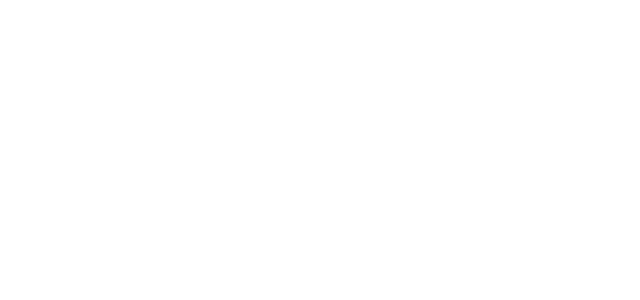
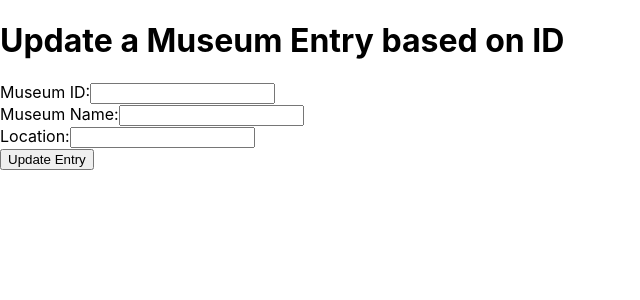
Before and after one commit to nxrob/Museum, a React (Create React App) app in the folder museum-react/: page /addMuseum in a window 1280 px wide. Before the commit this address had no page. Shown: the top 300 px of the page, without its empty margins (0-640 px from the left). Built offline with nearby package versions, Linux system fonts and the light colour scheme.

Commit message:
AddMuseum

```diff
--- a/museum-react/package.json
+++ b/museum-react/package.json
@@ -6,6 +6,7 @@
     "@testing-library/jest-dom": "^5.17.0",
     "@testing-library/react": "^13.4.0",
     "@testing-library/user-event": "^13.5.0",
+    "axios": "^1.6.7",
     "react": "^18.2.0",
     "react-dom": "^18.2.0",
     "react-router-dom": "^6.22.0",
--- /dev/null
+++ b/museum-react/src/AddMuseum.js
@@ -0,0 +1,85 @@
+import React, { useState } from 'react';
+import axios from 'axios';
+
+function AddMuseum() {
+  const [museum, setMuseum] = useState({
+    id: '',
+    name: '',
+    location: ''
+  });
+
+
+  const [message, setMessage] = useState('');
+  const [isError, setIsError] = useState(false);
+
+  const handleChange = (e) => {
+    const { name, value } = e.target;
+    setMuseum(prevState => ({
+      ...prevState,
+      [name]: value
+    }));
+  };
+
+  const handleSubmit = async (e) => {
+    e.preventDefault();
+    setMessage('');
+    setIsError(false);
+
+    try {
+      const response = await axios.put('http://localhost:8080/museum', museum);
+      console.log('Response:', response.data);
+      setMessage('Museum entry has been updated');
+    } catch (error) {
+      console.error('Error posting data:', error);
+      setMessage('Error');
+      setIsError(true);
+    }
+  };
+
+  return (
+    <div>
+      <form onSubmit={handleSubmit}>
+        <div>
+          <h1>Update a Museum Entry based on ID</h1>
+          <label>
+            Museum ID:
+            <input
+              type="number"
+              name="id"
+              value={museum.id}
+              onChange={handleChange}
+            />
+          </label>
+        </div>
+        <div>
+          <label>
+            Museum Name:
+            <input
+              type="text"
+              name="name"
+              value={museum.name}
+              onChange={handleChange}
+            />
+          </label>
+        </div>
+        <div>
+          <label>
+            Location:
+            <input
+              type="text"
+              name="location"
+              value={museum.location}
+              onChange={handleChange}
+            />
+          </label>
+        </div>
+        <button type="submit">Update Entry</button>
+      </form>
+      {message && (
+        <p style={{ color: isError ? 'red' : 'green' }}>{message}</p>
+      )}
+    </div>
+  );
+}
+
+export default AddMuseum;
--- a/museum-react/src/App.js
+++ b/museum-react/src/App.js
@@ -2,6 +2,7 @@ import React from 'react';
 import { BrowserRouter as Router, Route, Routes } from 'react-router-dom';
 import LandingPage from './LandingPage';
 import Museum from './Museum';
+import AddMuseum from './AddMuseum'
 
 
 function App() {
@@ -11,6 +12,7 @@ function App() {
         <Routes>
           <Route path="/" element={<LandingPage />} />
           <Route path="/museums" element={<Museum />} />
+          <Route path="/addMuseum" element={<AddMuseum />} />
         </Routes>
       </div>
     </Router>
```
Also changed, not shown: 2 other files (tests, documents, lock files or other folders).
